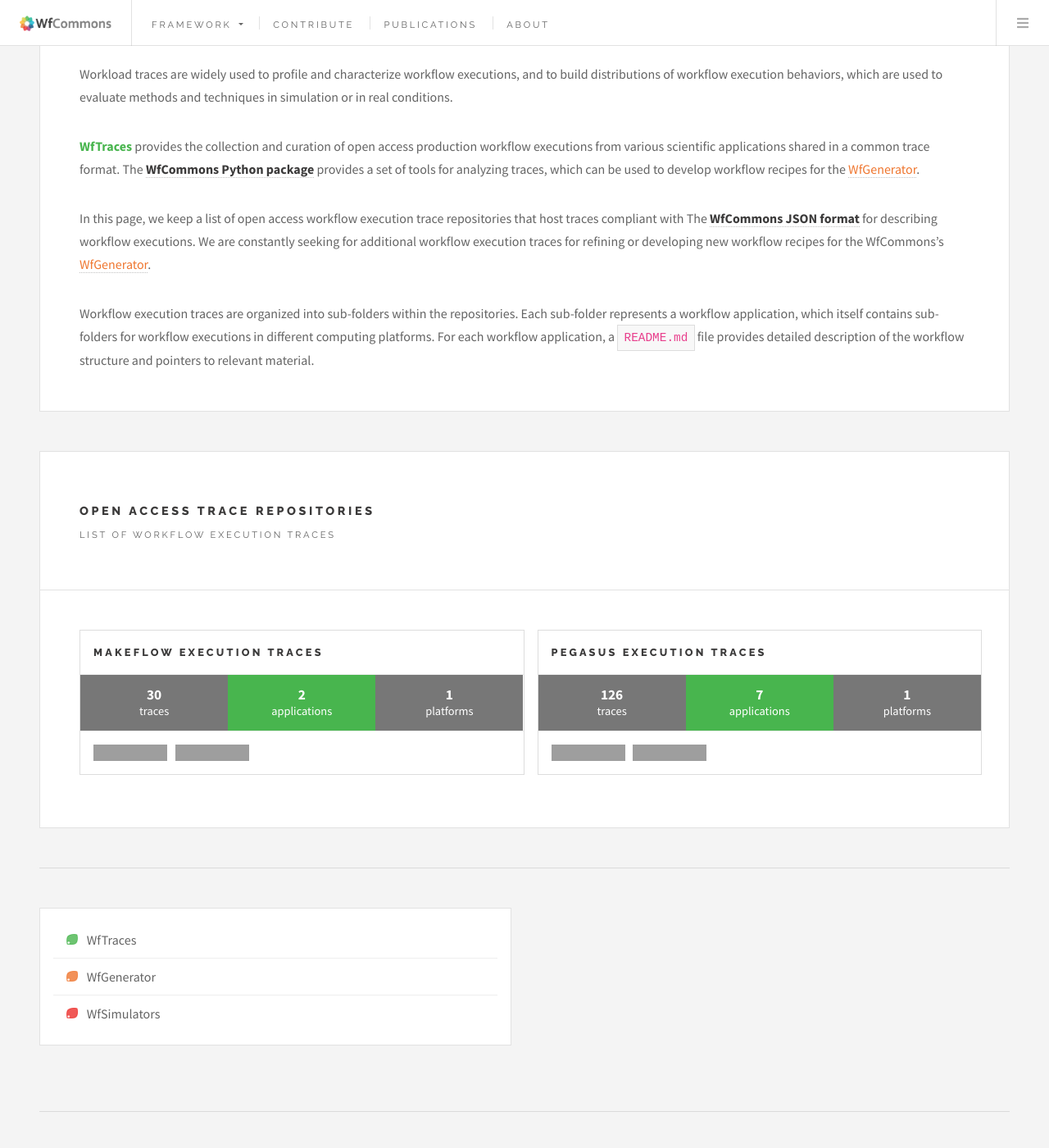
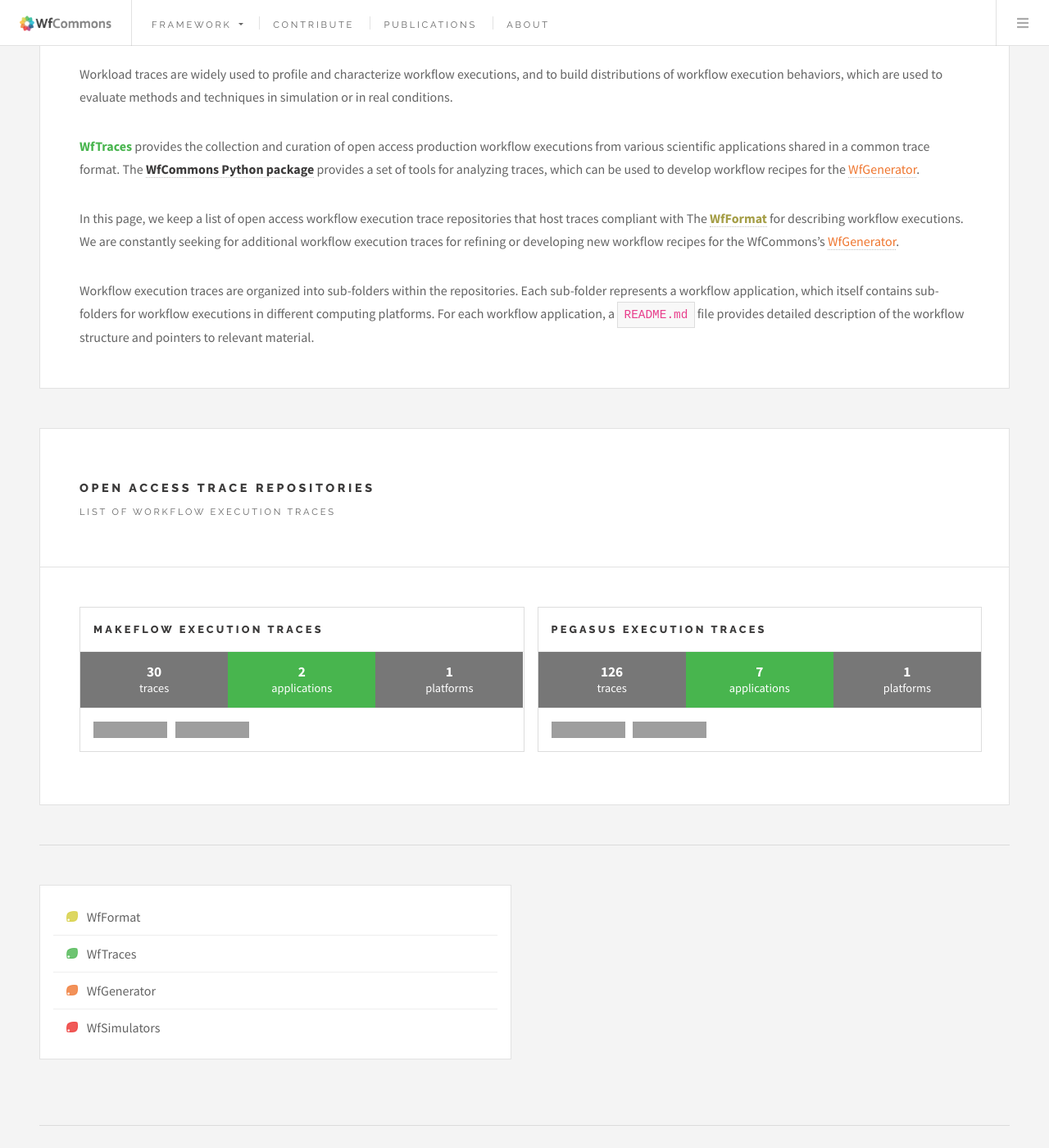
Before and after one commit to wfcommons/wfcommons.github.io, a Jekyll site: the page built from traces.html, in a window 1280 px wide and 1400 px high, scrolled down 597 px. Shown: the whole window at 82% size. Built offline with Jekyll 4.4.1, drawn with Linux system fonts in a browser that asks for light colours; grey boxes are pictures that could not be loaded.

Commit message:
adding format

```diff
--- a/_includes/header.html
+++ b/_includes/header.html
@@ -12,6 +12,7 @@
                         <img src="/favicon.ico"/> WfCommons Python Package
                     </a>
                     <div class="dropdown-divider"></div>
+                    <a class="dropdown-item" href="/format"><img src="/images/wfcommons-lgreen-leaf.png"/> WfFormat</a>
                     <a class="dropdown-item" href="/traces"><img src="/images/wfcommons-green-leaf.png"/> WfTraces</a>
                     <a class="dropdown-item" href="/generator"><img src="/images/wfcommons-orange-leaf.png"/>
                         WfGenerator</a>
--- a/_includes/sidebar.html
+++ b/_includes/sidebar.html
@@ -14,6 +14,7 @@
 
             <article class="mini-menu">
                 <ul>
+                    <li><a href="/format"><img src="/images/wfcommons-lgreen-leaf.png"/> WfFormat</a></li>
                     <li><a href="/traces"><img src="/images/wfcommons-green-leaf.png"/> WfTraces</a></li>
                     <li><a href="/generator"><img src="/images/wfcommons-orange-leaf.png"/> WfGenerator</a></li>
                     <li><a href="/simulators"><img src="/images/wfcommons-red-leaf.png"/> WfSimulators</a></li>
--- a/assets/css/main.css
+++ b/assets/css/main.css
@@ -4199,3 +4199,15 @@
     border: 0;
     margin: 0;
 }
+
+.wfformat {
+    color: #A59E47 !important;
+}
+
+.wftraces {
+    color: #48B54E !important;
+}
+
+.wfgenerator {
+    color: #EF762F !important;
+}
--- a/generator.html
+++ b/generator.html
@@ -14,12 +14,12 @@
             </div>
         </header>
         <p>
-            <strong style="color: #EF762F">WfGenerator</strong> targets the generation of <strong>realistic</strong>
+            <strong class="wfgenerator">WfGenerator</strong> targets the generation of <strong>realistic</strong>
             synthetic workflow traces with a variety of characteristics. The workflow generator, provided as part of the
             <strong><a href="https://docs.wfcommons.org" target="_blank">WfCommons Python package</a></strong>, uses
             recipes of workflows for creating different synthetic workflows based on distributions of
             workflow job runtime, and input and output file sizes. The resulting workflows are represented in the
-            <strong><a href="/json-format">WfCommons JSON format</a></strong>, which is already supported by simulation
+            <strong><a href="/format" class="wfformat">WfFormat</a></strong>, which is already supported by simulation
             frameworks such as <a href="https://wrench-project.org" target="_blank">WRENCH</a>.
         </p>
         <p>
@@ -48,7 +48,7 @@
             <li><strong>SRASearch</strong>: A high-throughput data-intensive bioinformatics workflow.</li>
         </ul>
         <p>
-            <strong style="color: #EF762F">WfGenerator</strong> is constantly evolving and additional workflow recipes
+            <strong class="wfgenerator">WfGenerator</strong> is constantly evolving and additional workflow recipes
             will be added into new releases of the Python package.
         </p>
     </article>
--- a/index.html
+++ b/index.html
@@ -21,7 +21,7 @@
             <div class="row" style="margin-bottom: 2em">
                 <div class="col-md-3">
                     <div style="line-height: 3em">
-                        <span style="font-size: 3em; color: #48B54E" class="timer" data-from="1"
+                        <span style="font-size: 3em" class="timer wftraces" data-from="1"
                               data-to="{{ num_traces }}"></span>
                     </div>
                     <div style="line-height: 1.2em">
--- a/traces.html
+++ b/traces.html
@@ -21,7 +21,7 @@
             </div>
             <div class="meta">
                 <div style="line-height: 1.5em">
-                    <span style="font-size: 2.5em; color: #48B54E">{{ num_traces }}</span>
+                    <span style="font-size: 2.5em" class="wftraces">{{ num_traces }}</span>
                     <p style="color: #666; line-height: 1.3em; margin-top: 0">workflow execution <strong>traces</strong>
                     </p>
                 </div>
@@ -33,17 +33,17 @@
             conditions.
         </p>
         <p>
-            <strong style="color: #48B54E">WfTraces</strong> provides the collection and curation of open access
+            <strong class="wftraces">WfTraces</strong> provides the collection and curation of open access
             production workflow executions from various scientific applications shared in a common trace format. The
             <strong><a href="https://docs.wfcommons.org" target="_blank">WfCommons Python package</a></strong> provides
             a set of tools for analyzing traces, which can be used to develop workflow recipes for the
-            <a href="/generator" style="color: #EF762F">WfGenerator</a>.
+            <a href="/generator" class="wfgenerator">WfGenerator</a>.
         </p>
         <p>
             In this page, we keep a list of open access workflow execution trace repositories that host traces compliant
-            with The <strong><a href="/json-format">WfCommons JSON format</a></strong> for describing workflow
+            with The <strong><a href="/format" class="wfformat">WfFormat</a></strong> for describing workflow
             executions. We are constantly seeking for additional workflow execution traces for refining or developing
-            new workflow recipes for the WfCommons’s <a href="/generator" style="color: #EF762F">WfGenerator</a>.
+            new workflow recipes for the WfCommons’s <a href="/generator" class="wfgenerator">WfGenerator</a>.
         </p>
         <p>
             Workflow execution traces are organized into sub-folders within the repositories. Each sub-folder represents
```
Also changed, not shown: format.html (added, +35 -0 lines), images/wfcommons-lgreen-leaf.png (added).
